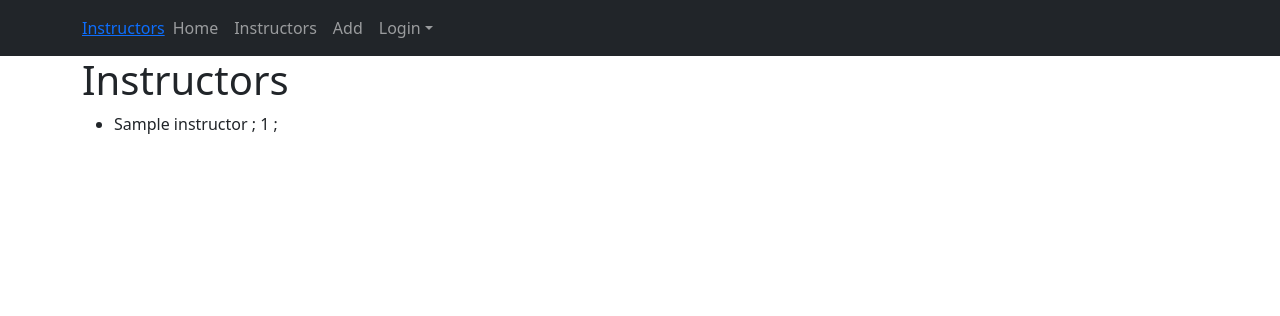
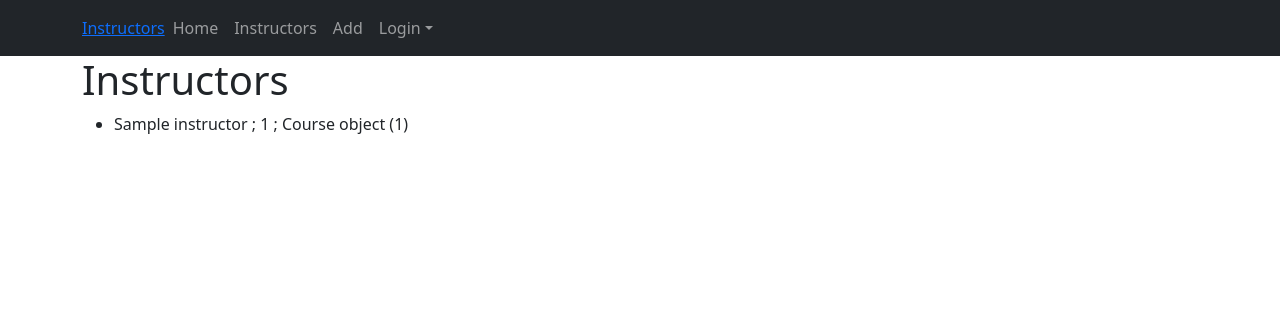
Before and after one commit to RichaSaynak/students_database_django_workflow, a Django app: page /instructors/ in a window 1280 px wide. Shown: the top 316 px of the page. Run offline with Django 3.2, Linux system fonts and the light colour scheme; tables that the repository leaves empty hold one stand-in row (values such as "Sample post").

Commit message:
changes to instructor file

```diff
--- a/instructors/templates/instructors/index.html
+++ b/instructors/templates/instructors/index.html
@@ -4,7 +4,7 @@
   <h1>Instructors</h1>
   <ul>
     {% for instructor in instructors %}
-    <li>{{ instructor.instructor_name}} ; {{instructor.instructor_short_id}} ; {{ instructor.instructor_course }}</li>
+    <li>{{ instructor.instructor_name}} ; {{instructor.instructor_short_id}} ; {{ instructor.course }}</li>
     <!--
     <li>{{ instructor.instructor_address }}</li>
     <li>{{ instructor.instructor_email }}</li> -->
```
